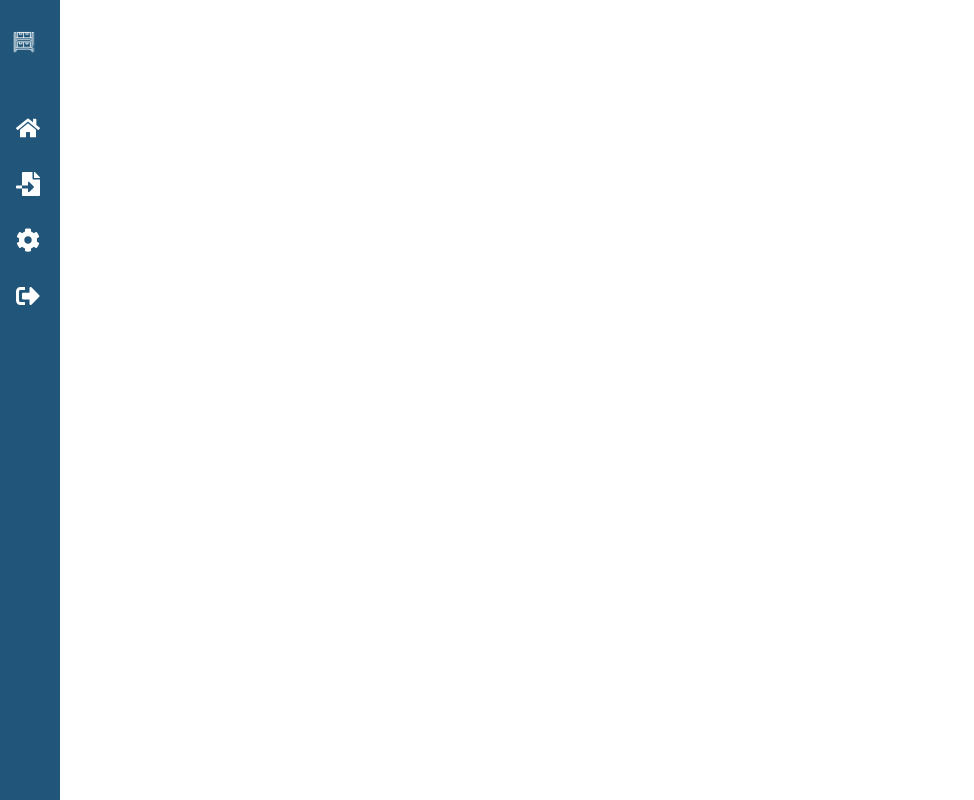
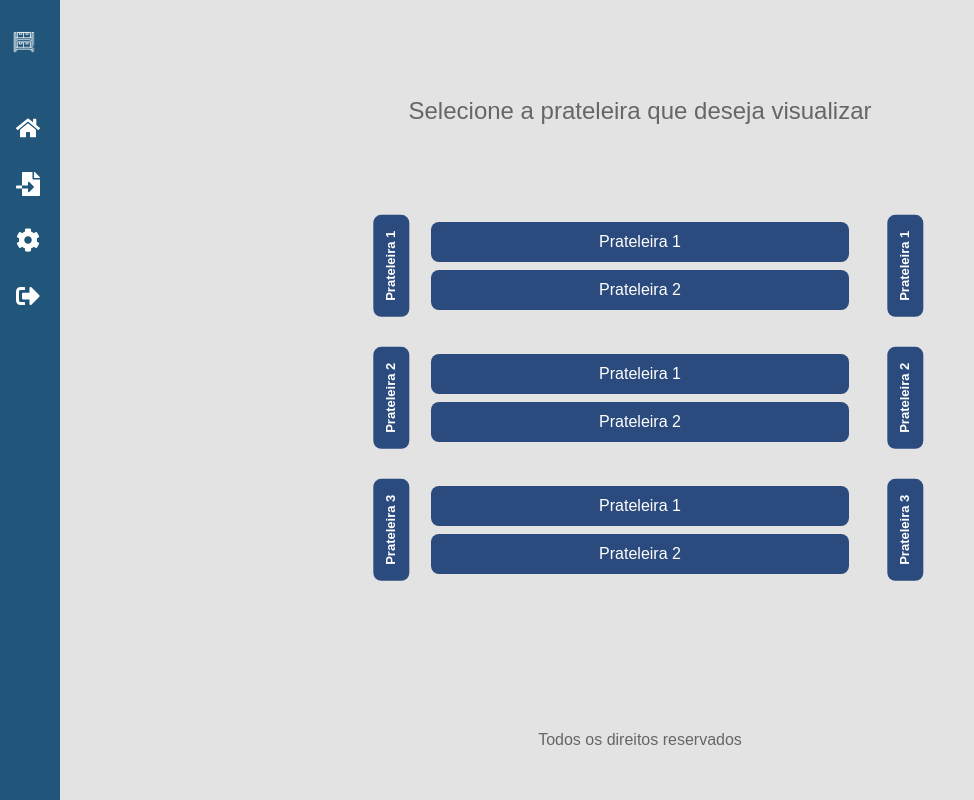
Before and after one commit to ifpebj-ti/frontend-planogram, a Next.js app: page / in a window 1280 px wide. Shown: the whole page, without its empty margins (0-974 px from the left). Built offline with nearby package versions, Linux system fonts and the light colour scheme.

Commit message:
Iniciado a página Home

```diff
--- /dev/null
+++ b/src/app/components/home.tsx
@@ -0,0 +1,29 @@
+
+import '../styles/Home.css';
+
+export default function ShelfSelector() {
+    return (
+      <div className="shelf-selector">
+        <h1>Selecione a prateleira que deseja visualizar</h1>
+
+        <div className="shelf-container">
+          {/* Seções de prateleiras */}
+          {[1, 2, 3].map((section) => (
+            <div key={section} className="shelf-section">
+              <button className="shelf-number">Prateleira {section}</button>
+              <div className="shelf-items">
+                <button className="shelf-item">Prateleira 1</button>
+                <button className="shelf-item">Prateleira 2</button>
+              </div>
+              <button className="shelf-number">Prateleira {section}</button>
+            </div>
+          ))}
+        </div>
+
+        {/* Rodapé */}
+        <footer className="footer">
+          <p>Todos os direitos reservados</p>
+        </footer>
+      </div>
+    );
+  }
--- a/src/app/page.tsx
+++ b/src/app/page.tsx
@@ -1,6 +1,7 @@
 import Image from "next/image";
 import Head from "next/head";
 import SideNavBar from "./components/SideNavBar";
+import Inicial from "./components/home";
 
 export default function Home() {
   return (
@@ -10,6 +11,7 @@ export default function Home() {
         <meta name="descição" content="Sistema planograma"/>
       </Head>
       <SideNavBar/>
+      <Inicial/>
     </div>
   );
 }
--- /dev/null
+++ b/src/app/styles/Home.css
@@ -0,0 +1,78 @@
+/* Estilo principal */
+.shelf-selector {
+    display: flex;
+    flex-direction: column;
+    align-items: center;
+    padding: 2rem;
+    background-color: #e3e3e3; /* Cor de fundo */
+    min-height: 100vh;
+  }
+
+  .shelf-selector h1 {
+    font-size: 1.5rem;
+    color: #666666;
+    margin-bottom: 2rem;
+    text-align: center;
+    margin-top: 5%;
+  }
+
+  /* Container de prateleiras */
+  .shelf-container {
+    display: flex;
+    flex-direction: column;
+    gap: 1.5rem;
+    width: 100%;
+    max-width: 600px;
+    align-items: center;
+    margin-top: 5%;
+  }
+
+  /* Seção de cada prateleira */
+  .shelf-section {
+    display: flex;
+    align-items: center;
+    justify-content: space-between;
+    margin-bottom: 20px; /* Adiciona espaço entre as prateleiras */
+    gap: 5px; /* Espaço entre os itens internos, se necessário */
+    width: 100%;
+  }
+
+  .shelf-number {
+    background-color: #2b4b7e;
+    color: white;
+    border: none;
+    padding: 0.5rem 1rem;
+    border-radius: 8px;
+    font-weight: bold;
+    transform: rotate(-90deg);
+    white-space: nowrap;
+    margin-right: -1rem;
+    font-size: 13px;
+  }
+
+  /* Itens de prateleiras */
+  .shelf-items {
+    display: flex;
+    flex-direction: column;
+    gap: 0.5rem;
+    flex-grow: 1;
+  }
+
+  .shelf-item {
+    background-color: #2b4b7e;
+    color: white;
+    border: none;
+    padding: 0.5rem 1rem;
+    border-radius: 8px;
+    text-align: center;
+    cursor: pointer;
+    width: 100%;
+  }
+
+  /* Rodapé */
+  .footer {
+    margin-top: auto;
+    text-align: center;
+    color: #666;
+    padding: 1rem;
+  }
```
Also changed, not shown: src/app/components/Estantes.tsx (deleted), src/app/pages/home.tsx (deleted).
